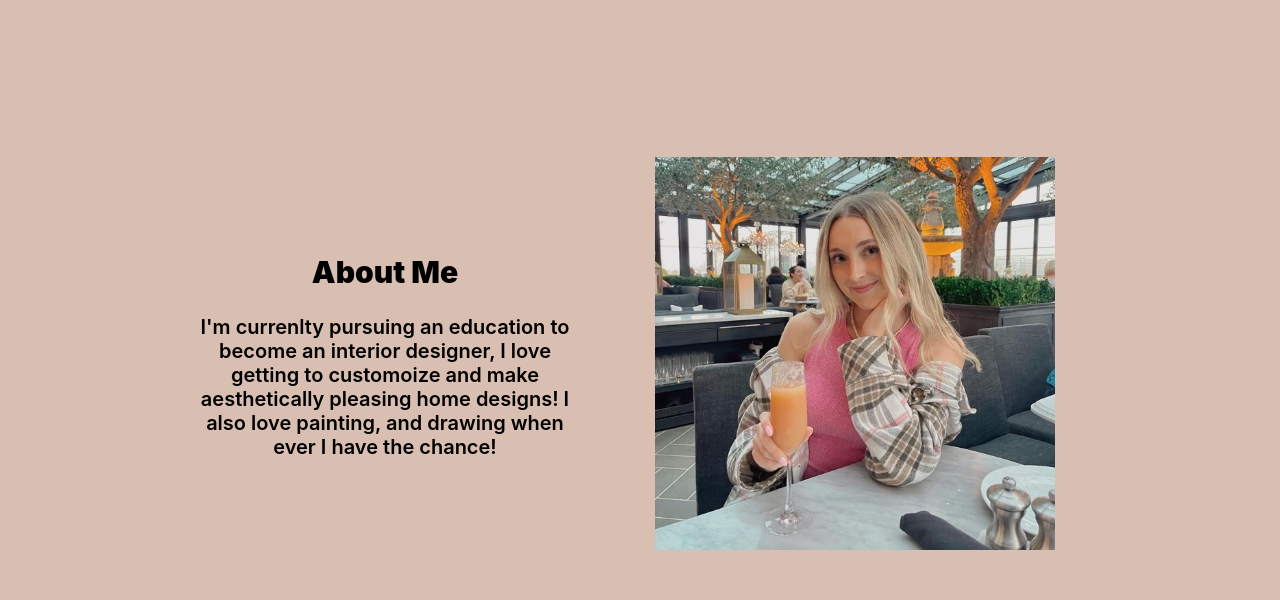
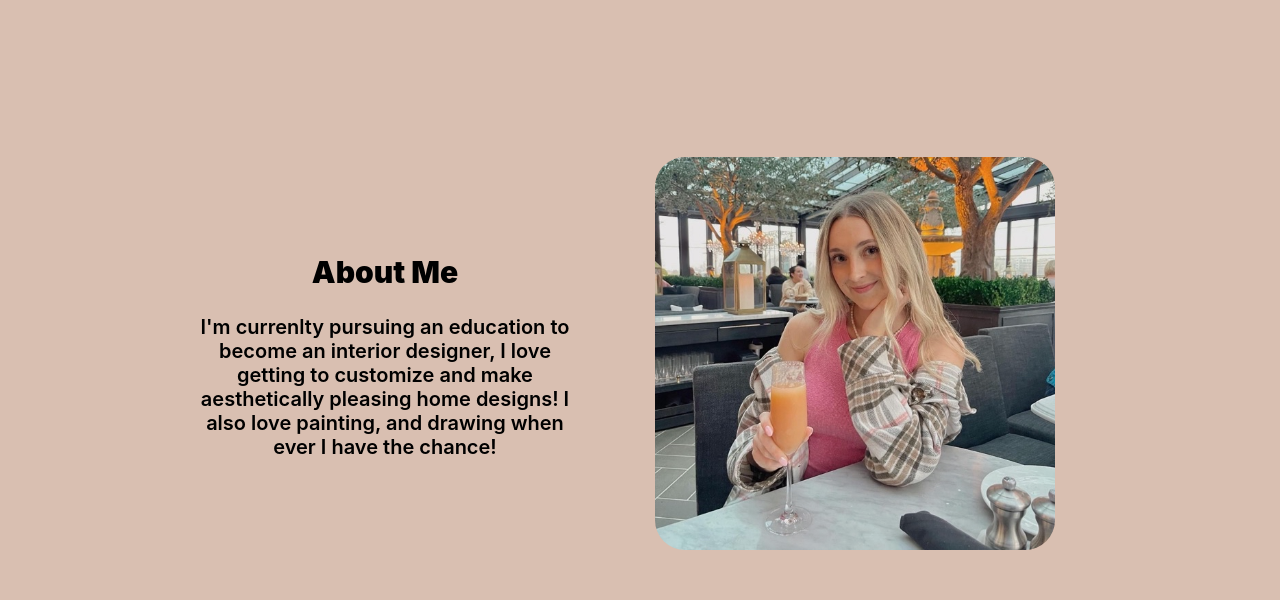
Before and after one commit to TheWiseSailor/HM.CO, a React (Create React App) app: page / in a window 1280 px wide. Shown: the part 849-1449 px from the top of the page. Built offline with nearby package versions, Linux system fonts and the light colour scheme.

Commit message:
socials section

```diff
--- a/src/Components/HomePage/AboutMe/AboutMe.css
+++ b/src/Components/HomePage/AboutMe/AboutMe.css
@@ -19,6 +19,7 @@ padding: 70px;
 }
 .profile-picture {
   max-width: 400px;
+  border-radius: 30px;
   height: auto;
 }
 
--- a/src/Components/HomePage/AboutMe/AboutMe.js
+++ b/src/Components/HomePage/AboutMe/AboutMe.js
@@ -9,7 +9,7 @@ const AboutMe = () => {
       <div className="ABContainer">
         <h2 className='H2Header'>About Me</h2>
         <p className='AboutMeP'>
-I'm currenlty pursuing an education to become an interior designer, I love getting to customoize and make aesthetically pleasing home designs! I also love painting, and drawing when ever I have the chance!       </p>
+I'm currenlty pursuing an education to become an interior designer, I love getting to customize and make aesthetically pleasing home designs! I also love painting, and drawing when ever I have the chance!       </p>
       </div>
       <img src={Holly2} alt="Profile Picture" className="profile-picture" />
     </div>
```
Also changed, not shown: src/Components/HomePage/Socials/Socials.css (added), src/Components/HomePage/Socials/Socials.js (added).
